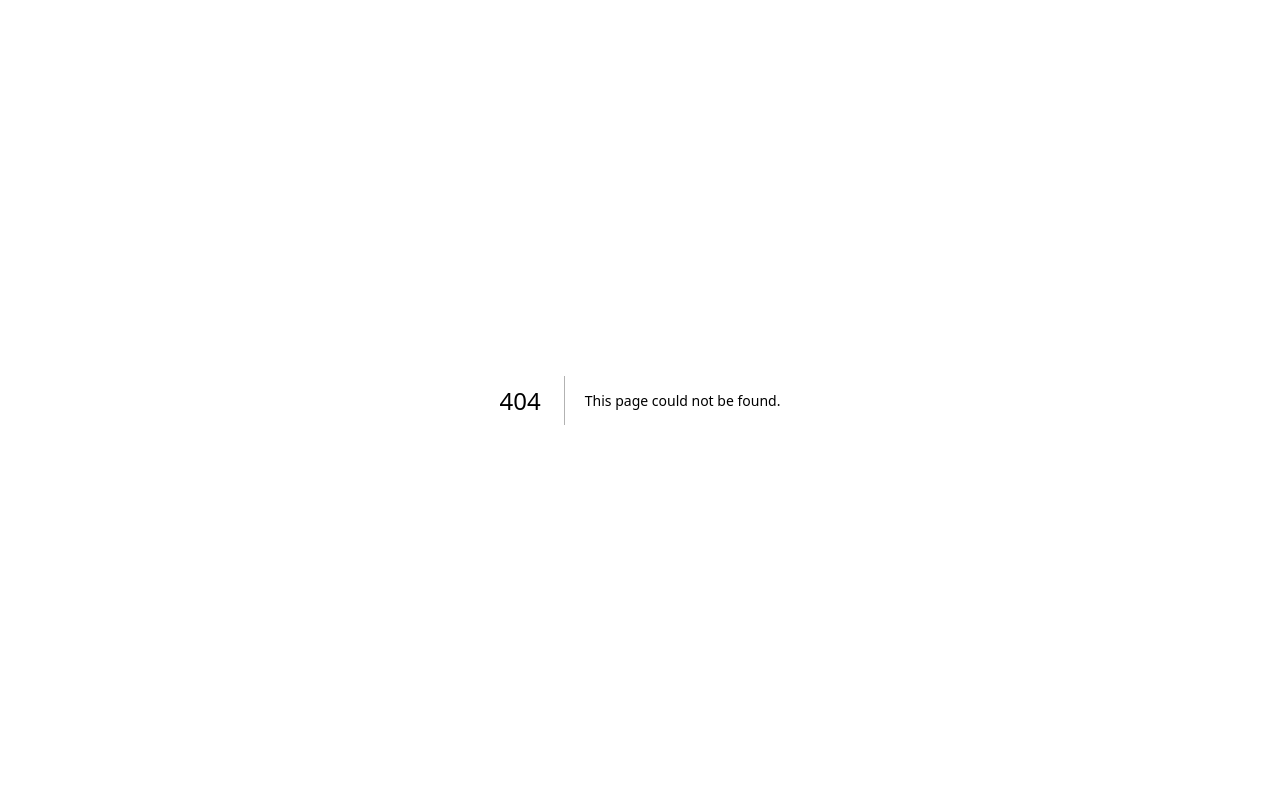
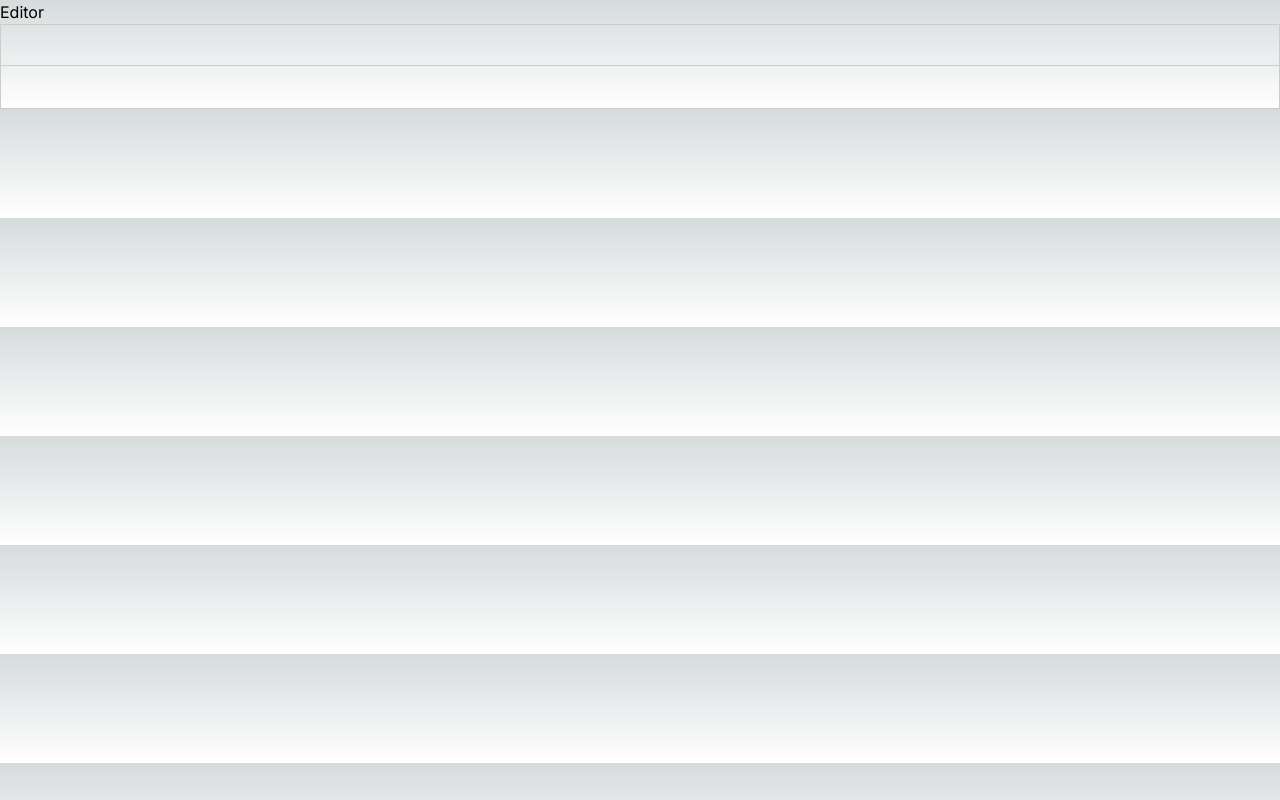
Before and after one commit to Knocking-42/Frontend, a Next.js app: page /editor in a window 1280 px wide. Before the commit this address had no page. Built offline with nearby package versions, Linux system fonts and the light colour scheme.

Commit message:
feat: :sparkles: Add react-quill

```diff
--- a/package.json
+++ b/package.json
@@ -24,6 +24,7 @@
     "prettier": "^3.0.1",
     "react": "18.2.0",
     "react-dom": "18.2.0",
+    "react-quill": "^2.0.0",
     "tailwind-merge": "^1.14.0",
     "tailwindcss": "3.3.3",
     "typescript": "5.1.6"
--- /dev/null
+++ b/src/app/editor/page.tsx
@@ -0,0 +1,42 @@
+'use client';
+
+import dynamic from 'next/dynamic';
+
+import 'react-quill/dist/quill.snow.css';
+import type ReactQuill from 'react-quill';
+
+const QuillWrapper = dynamic(
+  async () => {
+    const { default: RQ } = await import('react-quill');
+    // eslint-disable-next-line react/display-name
+    return ({ ...props }) => <RQ {...props} />;
+  },
+  {
+    loading: () => <p>Loading...</p>,
+    ssr: false,
+  },
+) as typeof ReactQuill;
+
+const modules = {
+  toolbar: [[]],
+  clipboard: {
+    // toggle to add extra line breaks when pasting HTML:
+    matchVisual: false,
+  },
+};
+
+function Editor() {
+  return (
+    <>
+      <div>
+        <h1>Editor</h1>
+        <QuillWrapper
+          modules={modules}
+          theme='snow'
+        />
+      </div>
+    </>
+  );
+}
+
+export default Editor;
```
Also changed, not shown: 1 other file (tests, documents, lock files or other folders).
